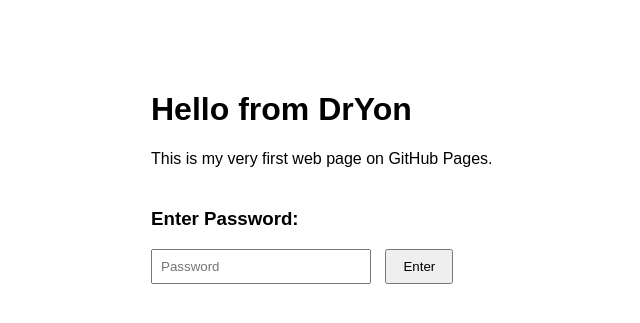
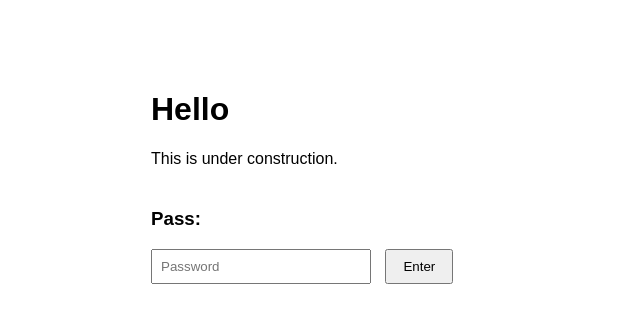
Before and after one commit to DrYon/DrYon.github.io, a plain HTML site: page index.html in a window 1280 px wide. Shown: the whole page, without its empty margins (189-829 px from the left). Drawn offline with Linux system fonts and the light colour scheme.

Commit message:
CHanged Welcome text

```diff
--- a/index.html
+++ b/index.html
@@ -26,11 +26,11 @@
     </style>
   </head>
   <body>
-    <h1>Hello from DrYon</h1>
-    <p>This is my very first web page on GitHub Pages.</p>
+    <h1>Hello</h1>
+    <p>This is under construction.</p>
 
     <div style="margin-top: 40px;">
-      <h3>Enter Password:</h3>
+      <h3>Pass:</h3>
       <input type="password" id="passwordInput" placeholder="Password">
       <button onclick="checkPassword()">Enter</button>
       <p id="error"></p>
```
